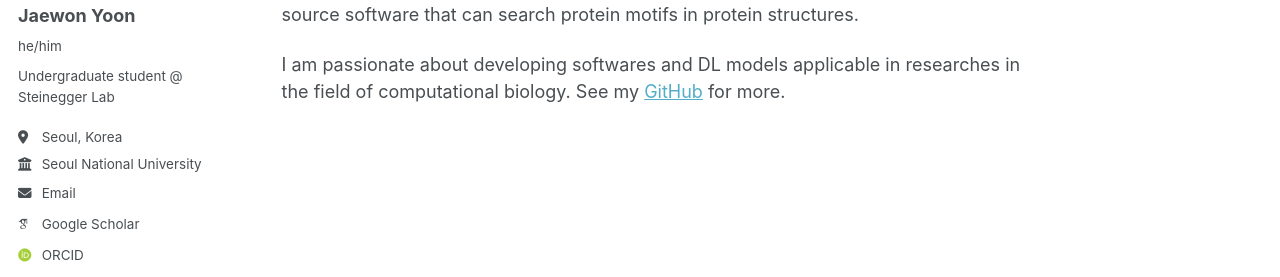
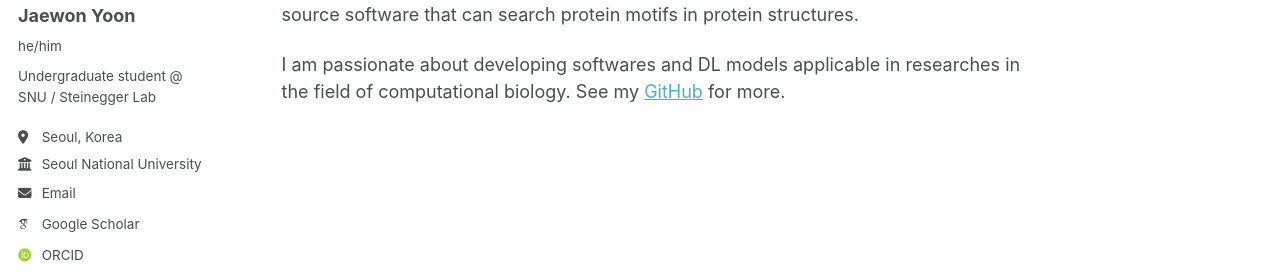
Before and after one commit to jwyoon05/jwyoon05.github.io, a Jekyll site: the page built from _pages/about.md, in a window 1280 px wide. Shown: the part 328-605 px from the top of the page. Built offline with Jekyll 4.4.1, drawn with Linux system fonts in a browser that asks for light colours; some web fonts are replaced; a script bundle is joined from its source files by our own code; library files that are not in the unit come from our copies.

Commit message:
Update bio to reflect current university affiliation

```diff
--- a/_config.yml
+++ b/_config.yml
@@ -26,7 +26,7 @@ author:
   avatar           : "Jaewon_Yoon.jpg"
   name             : "Jaewon Yoon"
   pronouns         : "he/him"
-  bio              : "Undergraduate student @ Steinegger Lab"
+  bio              : "Undergraduate student @ SNU / Steinegger Lab"
   location         : "Seoul, Korea"
   employer         : "Seoul National University"
   uri              : # URL
```
